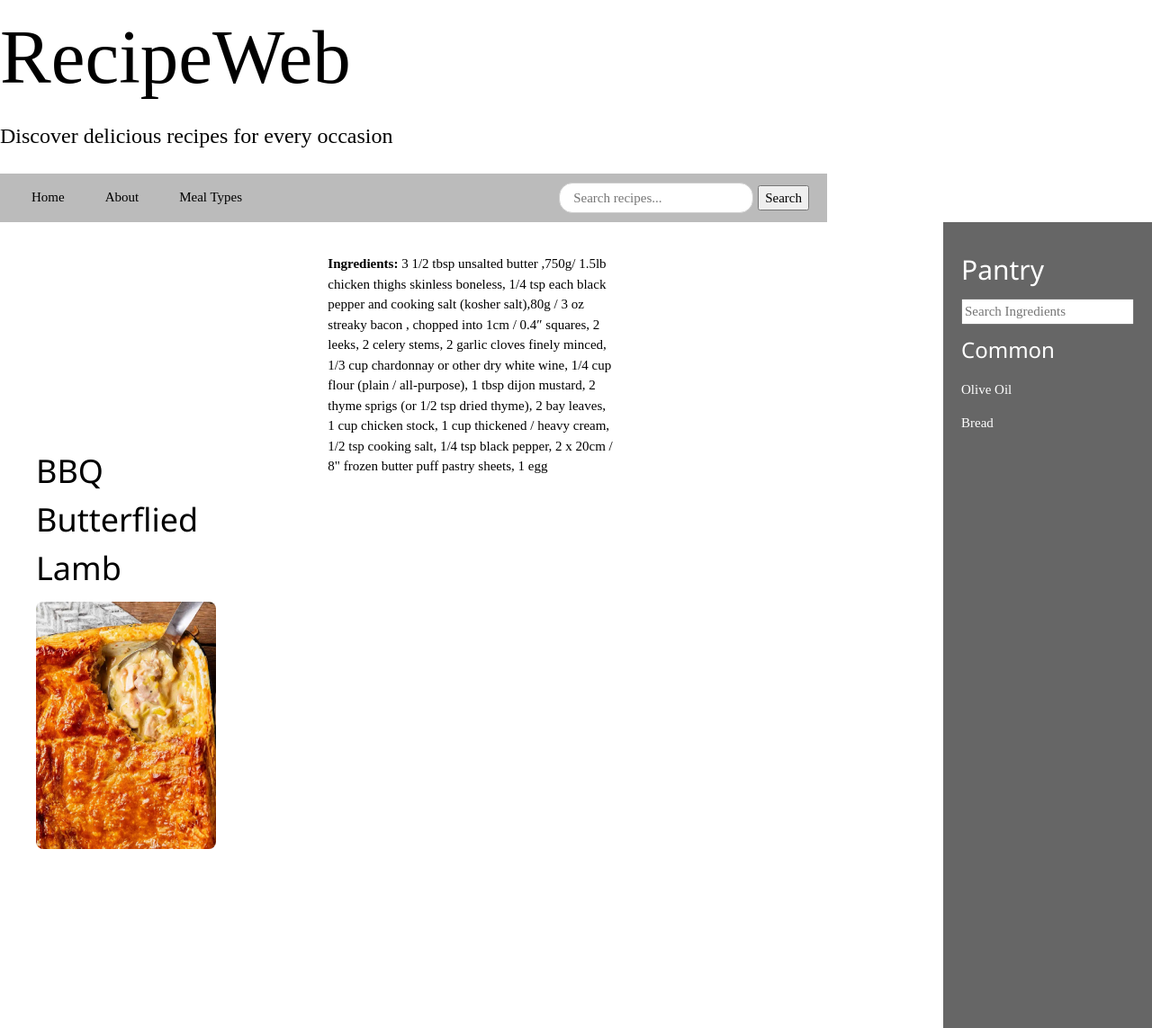
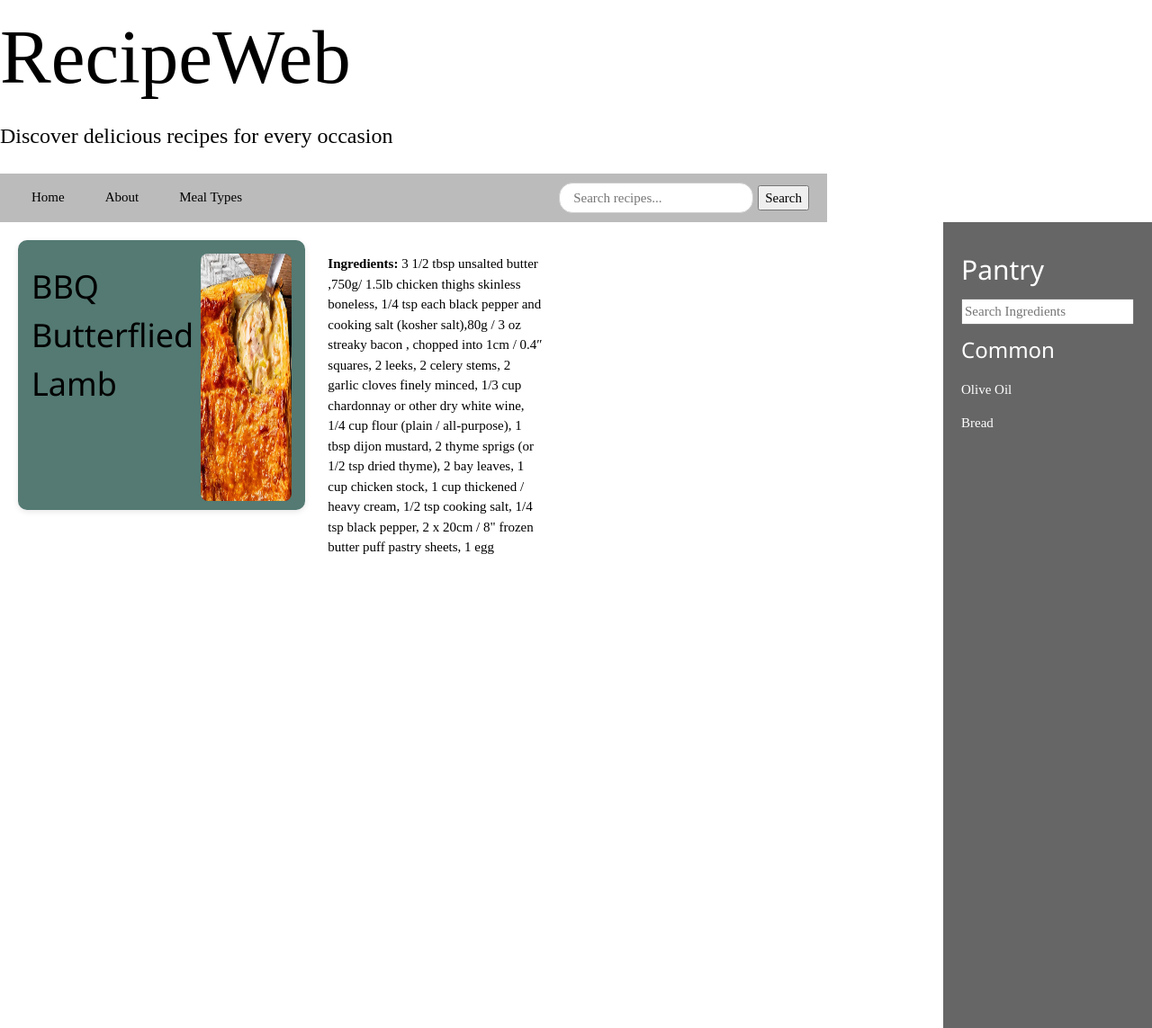
Before and after one commit to AcaciaMay/AssesmentRecipeWeb, a Flask app: page / in a window 1280 px wide. Shown: the top 1143 px of the page at 90% size. Run offline with Flask 3, Linux system fonts and the light colour scheme; data comes from the database, SQL or seed files in the repository; some web fonts are replaced.

Commit message:
adding singular info box to fit info in

```diff
--- a/static/style.css
+++ b/static/style.css
@@ -74,18 +74,31 @@ body {
 }
 
 .recipe-container {
-    display: flex;
-    flex-direction: column;
-    align-items: center;
-    margin-top: 200px;
-    margin-right: 25%;
-    padding: 20px;
+  display: flex;
+  flex-direction: row;
+  align-items: flex-start;
+  background: #547a73;
+  padding: 15px;
+  border-radius: 10px;
+  box-shadow: 0 2px 6px rgba(0, 0, 0, 0.1);
+  transition: transform 0.2s ease, box-shadow 0.2s ease;
+  cursor: pointer;
+
+  height: 300px;
+  overflow: hidden;
 }
 
-.main-title{
-   font-family: 'Lora', serif;
+.recipe-info {
+  flex: 1;
+  width: 75%;
+  overflow: hidden;
+  text-overflow: ellipsis;
 }
 
+.recipe-container:hover {
+    transform: translateY(-5px);
+    box-shadow: 0px 6px 12px rgba(0,0,0,0.2);
+}
 .navbar {
   display: flex;
   justify-content: space-between;
```
